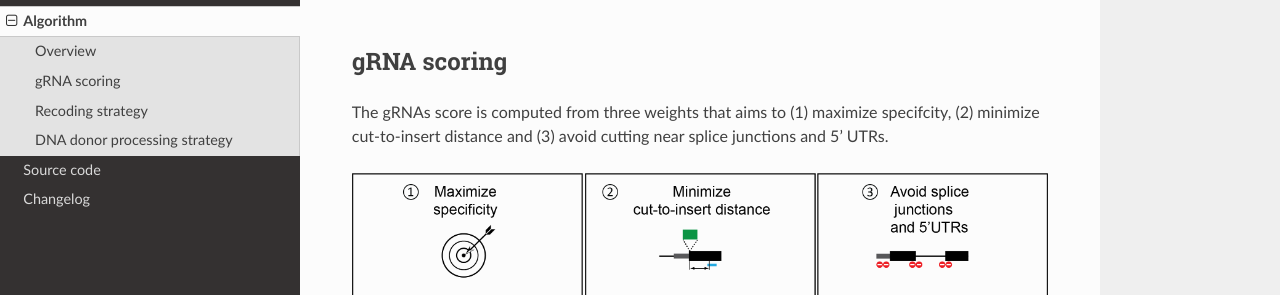
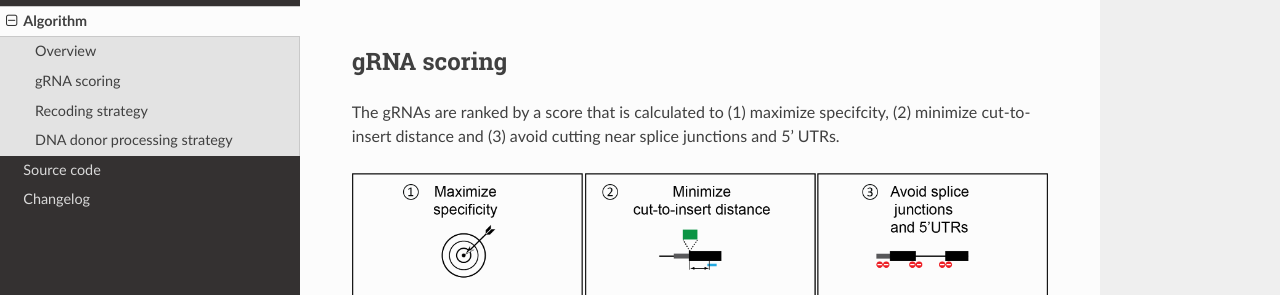
Before and after one commit to duopeng/protoSpaceJAM-readthedocs, a Sphinx documentation site: the page built from docs/source/algorithm.rst, in a window 1280 px wide and 900 px high, scrolled down 809 px. Shown: the part 155-450 px from the top of the window. Built offline with Sphinx 7.4.7 and the Read the Docs theme 2.0.0, drawn with Linux system fonts in a browser that asks for light colours.

Commit message:
Update algorithm.rst

```diff
--- a/docs/source/algorithm.rst
+++ b/docs/source/algorithm.rst
@@ -11,7 +11,7 @@ Overview
 |
 gRNA scoring
 ------------
-The gRNAs score is computed from three weights that aims to (1) maximize specifcity, (2) minimize cut-to-insert distance and (3) avoid cutting near splice junctions and 5’ UTRs.
+The gRNAs are ranked by a score that is calculated to (1) maximize specifcity, (2) minimize cut-to-insert distance and (3) avoid cutting near splice junctions and 5’ UTRs.
 
 .. figure:: /_static/images/gRNA.png
    :width: 100%
```
